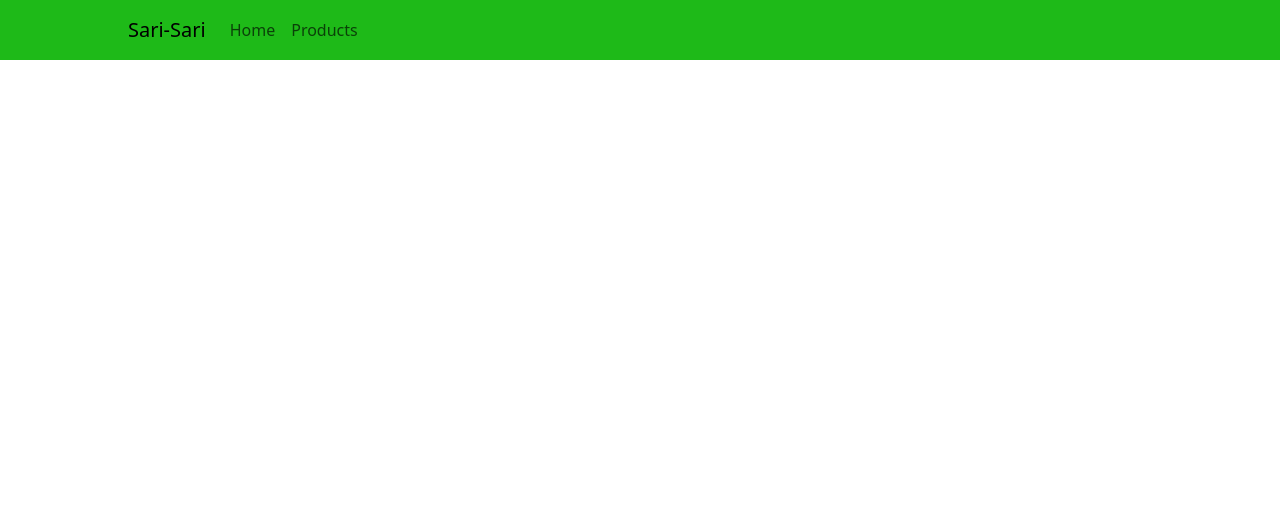
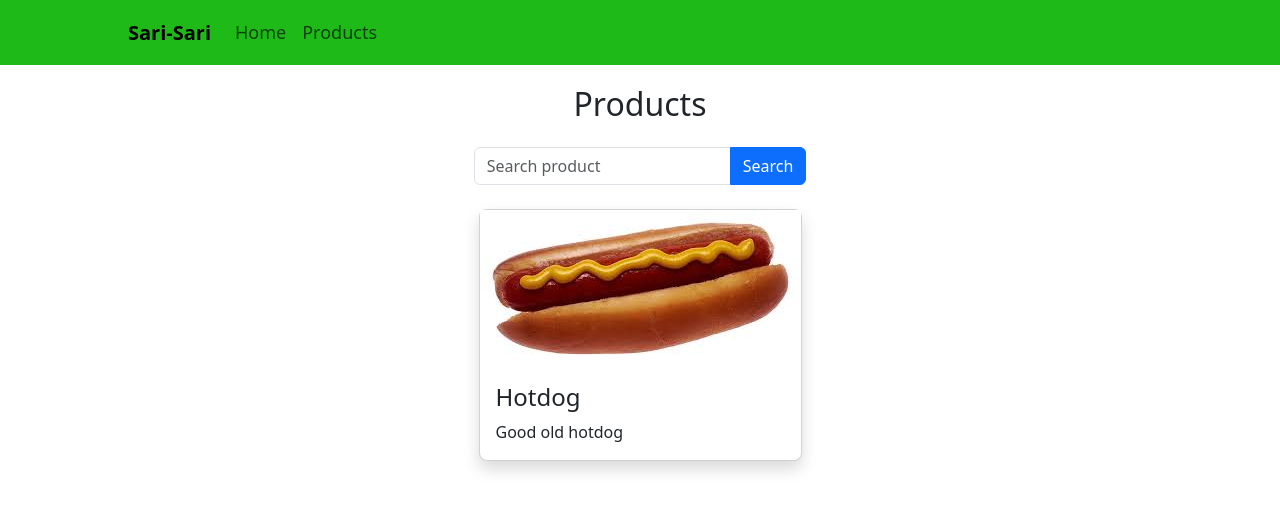
Before and after one commit to Scrappyz/Sari-Sari, a React (Vite) app in the folder frontend/: page /products in a window 1280 px wide. Shown: the top 510 px of the page. Built offline with nearby package versions, Linux system fonts and the light colour scheme.

Commit message:
Adding product cards

```diff
--- a/frontend/src/user/components/Header/Header.css
+++ b/frontend/src/user/components/Header/Header.css
@@ -1,8 +1,10 @@
 .navbar {
     background-color: #1eba18;
-    height: 60px;
+    height: 65px;
+    font-size: 18px;
 }
 
 .navbar-brand {
     margin-left: 10%;
+    font-weight: bolder;
 }
--- a/frontend/src/user/components/ProductCard/ProductCard.css
+++ b/frontend/src/user/components/ProductCard/ProductCard.css
@@ -20,5 +20,4 @@
 
 .product-desc {
     overflow-y: auto;
-
 }
--- a/frontend/src/user/components/ProductCard/ProductCard.jsx
+++ b/frontend/src/user/components/ProductCard/ProductCard.jsx
@@ -2,28 +2,16 @@ import 'bootstrap/dist/css/bootstrap.min.css';
 import PropTypes from 'prop-types';
 import './ProductCard.css';
 
-function ProductCard({
-  width = '350px',
-  height = '300px',
-  imageSrc,
-  title,
-  description,
-  price,
-}) {
-  return (
-    <div>
-
-    </div>
-  );
+function ProductCard() {
+    return (
+		<div className='card rounded-3 shadow'>
+			<img src='hotdog.jpg' />
+			<div className='card-body'>
+				<h4 className='card-title'>Hotdog</h4>
+				<p className='card-text'>Good old hotdog</p>
+			</div>
+		</div>
+	)
 }
 
-ProductCard.propTypes = {
-  width: PropTypes.string,
-  height: PropTypes.string,
-  imageSrc: PropTypes.string,
-  title: PropTypes.string,
-  description: PropTypes.string,
-  price: PropTypes.string,
-};
-
 export default ProductCard;
--- /dev/null
+++ b/frontend/src/user/pages/Products/Products.css
@@ -0,0 +1,3 @@
+.body-container {
+    margin-top: 20px;
+}
--- a/frontend/src/user/pages/Products/Products.jsx
+++ b/frontend/src/user/pages/Products/Products.jsx
@@ -1,13 +1,27 @@
 import 'bootstrap/dist/css/bootstrap.min.css';
 import Header from '../../components/Header/Header';
 import ProductCard from '../../components/ProductCard/ProductCard';
+import './Products.css';
 
 function Products() {
     return (
         <div>
             <Header />
-            <div>
-                {/* <ProductCard imageSrc={"hotdog.jpg"} title={"Hotdog"} description={"Goodffffffffffffh Hotdog"} price={"$10"}/> */}
+            <div className='body-container'>
+                <div className='d-flex justify-content-center'>
+                    <h2>Products</h2>
+                </div>
+                <div className='d-flex justify-content-center mt-3'>
+                    <form>
+                        <div className='input-group'>
+                            <input className='form-control' type='search' placeholder='Search product' />
+                            <button type='button' className='btn btn-primary'>Search</button>
+                        </div>
+                    </form>
+                </div>
+                <div className='d-flex justify-content-center mt-4'>
+                    <ProductCard />
+                </div>
             </div>
         </div>
     );
```
